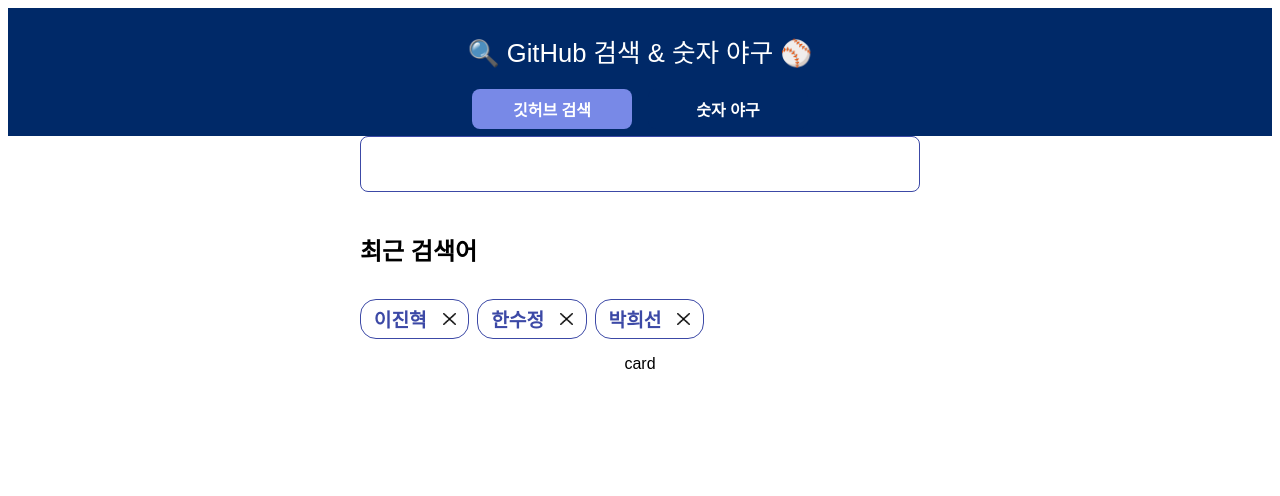
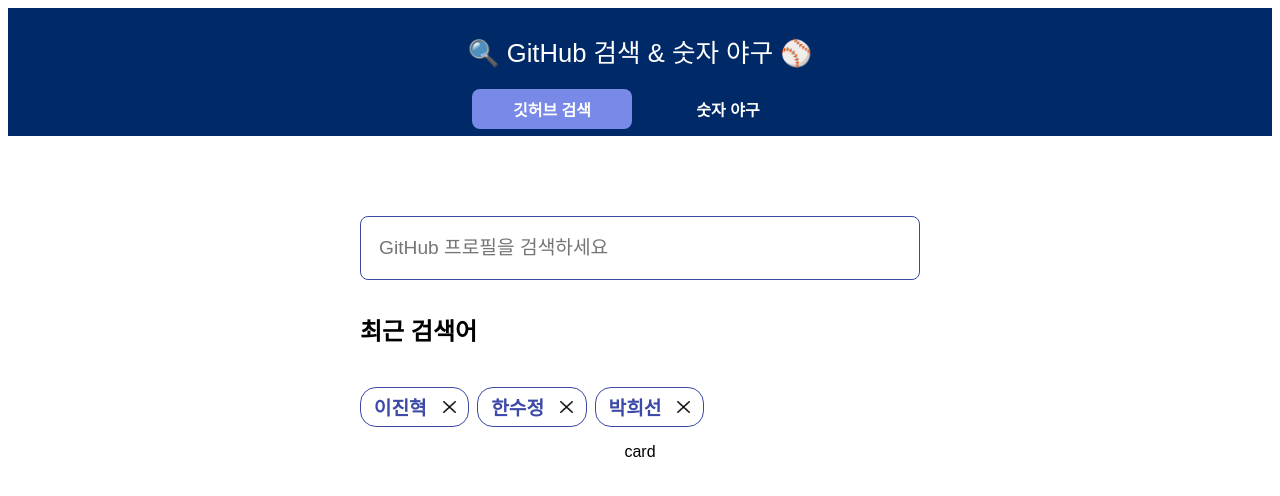
Before and after one commit to AT-SOPT-WEB/JinHyeokLee, a React (Vite) app in the folder week3/assignment/week3-assignment/: page / in a window 1280 px wide. Shown: the top 496 px of the page. Built offline with nearby package versions, Linux system fonts and the light colour scheme; a web font is replaced by a local one; what emotion-reset would draw is missing.

Commit message:
feat: input 공통 컴포넌트 구현

```diff
--- a/week3/assignment/week3-assignment/src/components/GithubSearch/GithubSearch.jsx
+++ b/week3/assignment/week3-assignment/src/components/GithubSearch/GithubSearch.jsx
@@ -1,10 +1,11 @@
 import Chip from '../Chip/Chip';
+import Input from '../Input/Input';
 import * as style from './githubSearchStyle';
 
 const GithubSearch = () => {
   return (
     <div css={style.containerStyle}>
-      <input type="text" css={style.inputStyle} />
+      <Input placeholder="GitHub 프로필을 검색하세요" />
       <p css={style.textStyle}>최근 검색어</p>
       <div css={style.chipContainerStyle}>
         {['이진혁', '한수정', '박희선'].map((item) => (
--- a/week3/assignment/week3-assignment/src/components/GithubSearch/githubSearchStyle.js
+++ b/week3/assignment/week3-assignment/src/components/GithubSearch/githubSearchStyle.js
@@ -7,27 +7,16 @@
   width: 35rem;
   height: 100%;
   gap: 1rem;
-`;
 
-export const inputStyle = (theme) => css`
-  width: 100%;
-  padding: 1rem;
-  border-radius: 0.5rem;
-  border: 1px solid ${theme.colors.purple500};
-
-  font-size: 1.2rem;
-
-  :focus {
-    outline: none;
-    outline: 1px solid ${theme.colors.purple500};
-  }
+  margin-top: 5rem;
 `;
 
 export const textStyle = css`
   font-size: 1.5rem;
   font-weight: bold;
-  margin-bottom: 1rem;
   align-self: flex-start;
+
+  margin-top: 1rem;
 `;
 
 export const chipContainerStyle = css`
--- /dev/null
+++ b/week3/assignment/week3-assignment/src/components/Input/Input.jsx
@@ -0,0 +1,24 @@
+import { useState } from 'react';
+import * as style from './inputStyle';
+
+const Input = ({ ref, ...props }) => {
+  const [isFocused, setIsFocused] = useState(false);
+
+  const handleFocus = () => setIsFocused(true);
+  const handleBlur = () => setIsFocused(false);
+
+  return (
+    <div css={[style.containerStyle, isFocused && style.containerFocusStyle]}>
+      <input
+        ref={ref}
+        type="text"
+        css={style.inputStyle}
+        onFocus={handleFocus}
+        onBlur={handleBlur}
+        {...props}
+      />
+    </div>
+  );
+};
+
+export default Input;
--- /dev/null
+++ b/week3/assignment/week3-assignment/src/components/Input/inputStyle.js
@@ -0,0 +1,25 @@
+import { css } from '@emotion/react';
+
+const commonContainerStyle = (theme) => css`
+  width: 100%;
+  height: 4rem;
+  display: flex;
+  align-items: center;
+  padding: 1rem;
+
+  border: 1px solid ${theme.colors.purple500};
+  border-radius: 0.5rem;
+  background-color: ${theme.colors.white};
+`;
+
+export const containerStyle = (theme) => [commonContainerStyle(theme)];
+
+export const containerFocusStyle = (theme) => css`
+  outline: 1px solid ${theme.colors.purple500};
+`;
+
+export const inputStyle = () => css`
+  width: 100%;
+
+  font-size: 1.2rem;
+`;
--- a/week3/assignment/week3-assignment/src/styles/globalStyle.jsx
+++ b/week3/assignment/week3-assignment/src/styles/globalStyle.jsx
@@ -39,6 +39,13 @@
       cursor: not-allowed;
     }
   }
+
+  input {
+    border: none;
+    :focus {
+      outline: none;
+    }
+  }
 `;
 
 const GlobalStyle = () => <Global styles={globalStyle} />;
```
